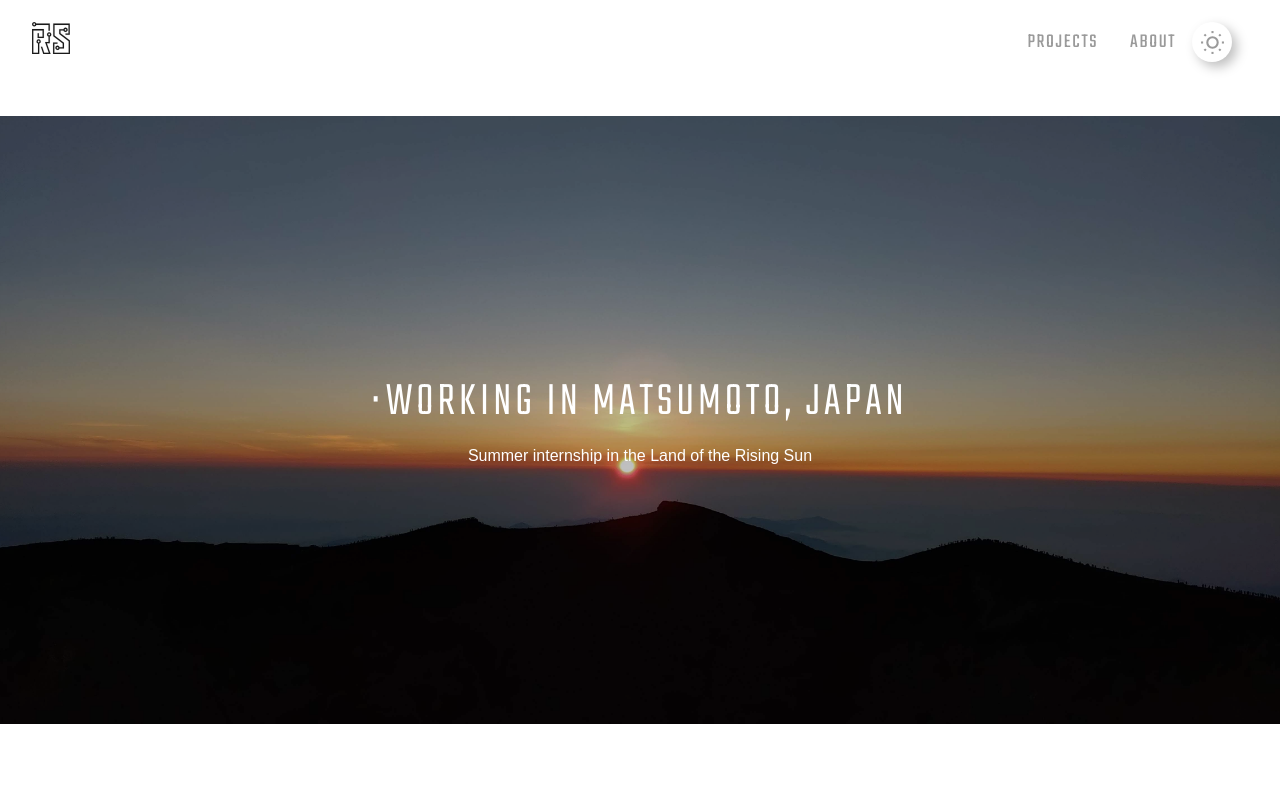
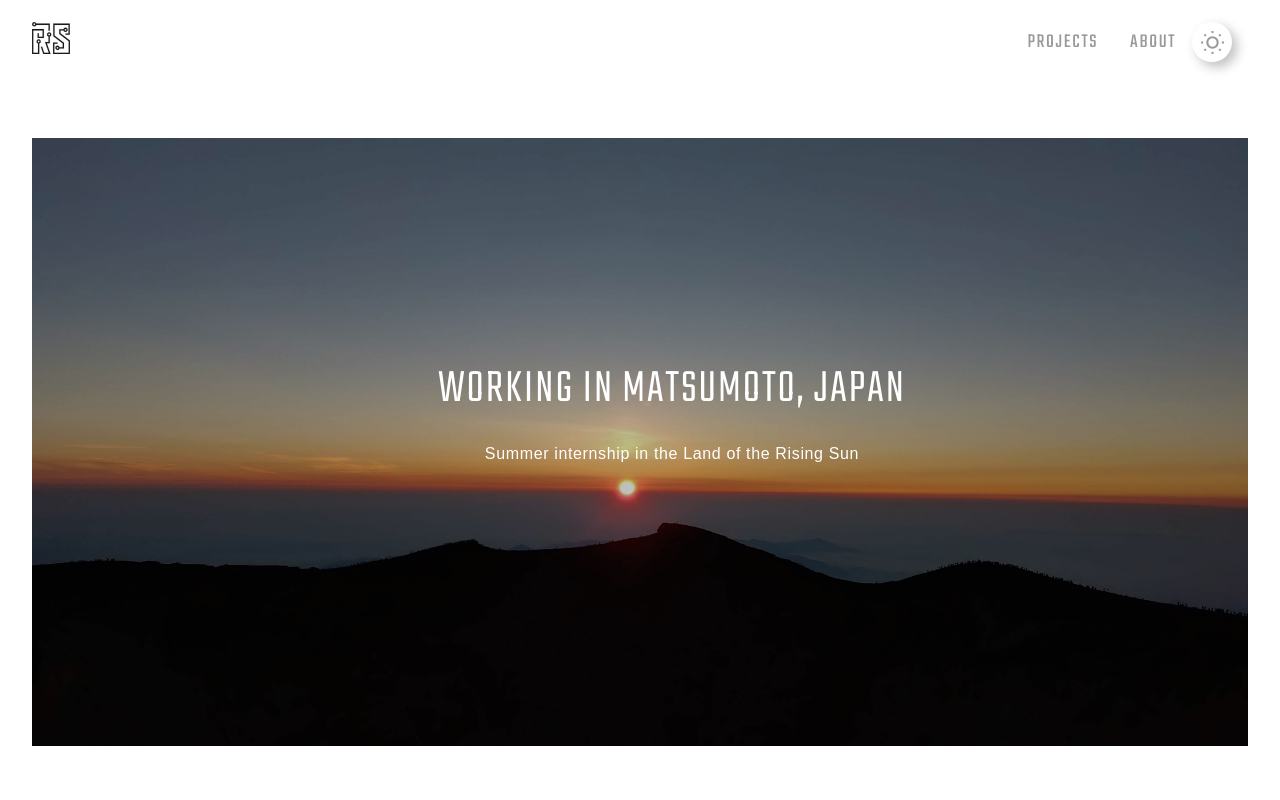
Before and after one commit to robsel118/RobertSeligmann, a Gatsby site: page /fst in a window 1280 px wide. Shown: the top 800 px of the page. Built offline with nearby package versions, Linux system fonts and the light colour scheme; Gatsby itself is replaced by a stand-in of ours; a web font is replaced by a local one.

Commit message:
added 2 projects on main page, edited banner style

```diff
--- a/src/components/shared/Banner.ts
+++ b/src/components/shared/Banner.ts
@@ -1,25 +1,22 @@
 import styled from 'styled-components'
 import Image from './Image'
-import { Title } from './Typography'
-import { fonts, themes } from '../../theme/styles'
+import { Title, Paragraph } from './Typography'
+import { fonts, themes, breakpoints } from '../../theme/styles'
 
 export const BannerTitle = styled(Title)`
   font-size: 3rem;
   line-height: 3.5rem;
   margin: 0 0;
-  &::before {
-    content: '·';
-  }
 `
 
-export const BannerSubTitle = styled.p`
-  font-family: ${fonts.muli};
+export const BannerSubTitle = styled(Paragraph)`
   font-size: 1rem;
-  margin: 0 0;
+  font-weight: 500;
+  margin: 1rem 0 4rem 0 !important;
 `
 
 interface BannerProps {
-  image?: string
+  alignment?: string
   isBackgroundDark?: boolean
 }
 
@@ -27,10 +24,15 @@ const Banner = styled.div<BannerProps>`
   display: flex;
   flex-direction: column;
   justify-content: center;
-  align-items: center;
+  align-items: ${props => props.alignment || 'center'};
   margin: 2rem 0;
   min-height: 38rem;
   position: relative;
+  padding-left: 4rem;
+
+  @media (max-width: ${breakpoints.md}) {
+    padding: 1rem;
+  }
 
   ${Image} {
     filter: brightness(75%);
@@ -46,12 +48,37 @@ const Banner = styled.div<BannerProps>`
   }
 
   p {
-    margin: 0.5rem 1rem;
+    margin: 0.5rem 0;
     color: ${props =>
       props.isBackgroundDark
         ? themes.light.textColor
         : themes.dark.textColor} !important;
   }
+
+  a {
+    text-decoration: none;
+    border: 2px solid ${props => props.theme.textColor};
+    font-family: ${fonts.teko};
+    padding: 0.8rem 1.5rem;
+    transition: all 0.3s linear;
+    text-transform: uppercase;
+    font-size: 1rem;
+    letter-spacing: 2px;
+    color: ${props =>
+      props.isBackgroundDark
+        ? themes.light.textColor
+        : themes.dark.textColor} !important;
+    &:hover {
+      color: ${props =>
+        props.isBackgroundDark
+          ? themes.dark.textColor
+          : themes.light.textColor} !important;
+      background-color: ${props =>
+        props.isBackgroundDark
+          ? themes.light.textColor
+          : themes.dark.textColor} !important;
+    }
+  }
 `
 
 export default Banner
--- a/src/components/shared/Highlight.ts
+++ b/src/components/shared/Highlight.ts
@@ -18,6 +18,7 @@ export const HighlightedLink = styled(Paragraph).attrs({
     ${props => props.theme.highlight};
   color: ${props => props.theme.textColor};
   text-decoration: none;
+  transition: box-shadow 0.3s ease-in-out;
   &:hover {
     box-shadow: inset 0 ${props => props.inset || '-0.6rem'}
       ${props => props.theme.highlightHover};
--- a/src/components/shared/Typography.ts
+++ b/src/components/shared/Typography.ts
@@ -14,7 +14,7 @@ export const Title = styled.p`
   font-family: ${fonts.teko};
   font-size: 2rem;
   text-transform: uppercase;
-  letter-spacing: 0.25rem;
+  letter-spacing: 2px;
   font-weight: 300;
   color: ${props => props.theme.textColor};
 `
--- a/src/pages/fst.tsx
+++ b/src/pages/fst.tsx
@@ -29,12 +29,12 @@ const FST: React.FC<PageProps<DataProps>> = ({ data }) => {
       <GlobalStyle />
       <SEO title="Fujitsu Software Technology" />
       <Header />
-      <Banner>
-        <Image title="Mt. Fuji sunrise" fluid={data.fuji.fluid} />
-        <BannerTitle>Working in Matsumoto, Japan</BannerTitle>
-        <BannerSubTitle>Summer internship in the Land of the Rising Sun</BannerSubTitle>
-      </Banner>
       <Layout>
+        <Banner>
+          <Image title="Mt. Fuji sunrise" fluid={data.fuji.fluid} />
+          <BannerTitle>Working in Matsumoto, Japan</BannerTitle>
+          <BannerSubTitle>Summer internship in the Land of the Rising Sun</BannerSubTitle>
+        </Banner>
         <TextContent>
           <Title>Working at Fujitsu Software Technologies</Title>
           <Paragraph>I had the opportunty to work with the Fujutsu Software Technologies (FST) team in Matsumoto, Japan. This was an amaying experience where I was pushed beyond my comfort zone.</Paragraph>
```
Also changed, not shown: src/pages/index.tsx (+60 -5 lines), src/pages/junction-2019.tsx (+7 -6 lines), src/images/banner-junction.png (added), 2 other files.
